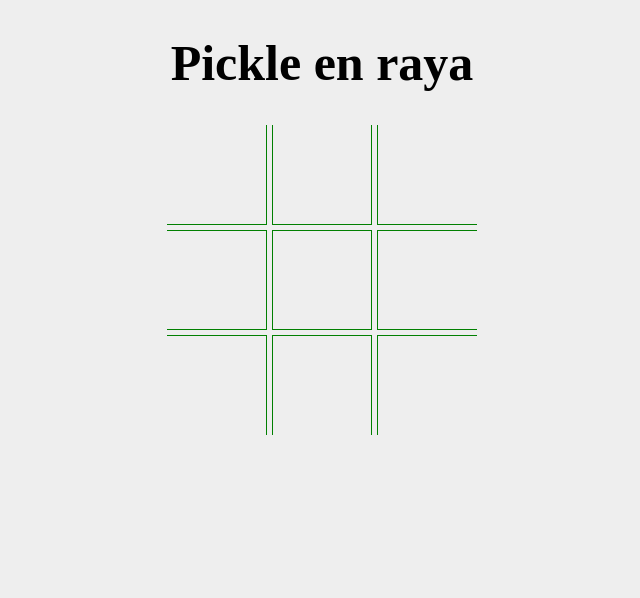
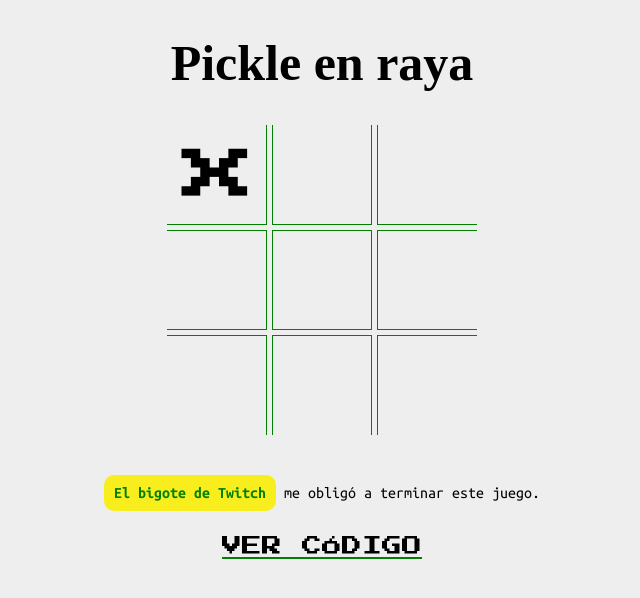
Before and after one commit to malpicado/pickle-en-raya, a plain HTML site: page index.html in a window 1280 px wide. Both pictures are taken after a click on the element 537 px from the left and 167 px from the top of the page. Shown: the whole page, without its empty margins (318-958 px from the left). Drawn offline with Linux system fonts and the light colour scheme; a web font is replaced by a local one.

Commit message:
La solución que Gentleman Programing se comprometió a resolver y nunca llegó... lo terminamos hanciendo nosotros... gracias tío bigote

```diff
--- a/index.html
+++ b/index.html
@@ -43,5 +43,9 @@
         </div>
     </div>
     <script src="pickle.js"></script>
+    <footer>
+        <p class="footer"><a href="https://www.youtube.com/@GentlemanProgramming?sub_confirmation=1" target="_blank">El bigote de Twitch</a> me obligó a terminar este juego.</p>
+        <a href="https://github.com/malpicado/pickle-en-raya" target="_blank" class="code">ver código</a>
+    </footer>
 </body>
 </html>
--- a/pickle.js
+++ b/pickle.js
@@ -7,7 +7,7 @@ span = document.getElementsByTagName("span");
 restartButton = '<button onclick="playAgain()"><svg xmlns="http://www.w3.org/2000/svg" width="30" height="30" fill="currentColor" class="bi bi-arrow-repeat" viewBox="0 0 16 16"><path d="M11.534 7h3.932a.25.25 0 0 1 .192.41l-1.966 2.36a.25.25 0 0 1-.384 0l-1.966-2.36a.25.25 0 0 1 .192-.41zm-11 2h3.932a.25.25 0 0 0 .192-.41L2.692 6.23a.25.25 0 0 0-.384 0L.342 8.59A.25.25 0 0 0 .534 9z"/><path fill-rule="evenodd" d="M8 3c-1.552 0-2.94.707-3.857 1.818a.5.5 0 1 1-.771-.636A6.002 6.002 0 0 1 13.917 7H12.9A5.002 5.002 0 0 0 8 3zM3.1 9a5.002 5.002 0 0 0 8.757 2.182.5.5 0 1 1 .771.636A6.002 6.002 0 0 1 2.083 9H3.1z"/></svg></button>';
 
 function play(y) {
-    if (y.dataset.player == "none" && window.isGameOver == false) {
+    if (y.dataset.player == "none" && isGameOver == false) {
         y.innerHTML = playerTurn;
         y.dataset.player = playerTurn;
         moves++;
@@ -17,28 +17,26 @@ function play(y) {
             playerTurn = "x";
         }
     }
-    verGanador(1, 2, 3);
-    verGanador(4, 5, 6);
-    verGanador(7, 8, 9);
-    verGanador(1, 4, 7);
-    verGanador(2, 5, 8);
-    verGanador(3, 6, 9);
-    verGanador(1, 5, 9);
-    verGanador(3, 5, 7);
+    verGanador(1,2,3);
+    verGanador(4,5,6);
+    verGanador(7,8,9);
+    verGanador(1,4,7);
+    verGanador(2,5,8);
+    verGanador(3,6,9);
+    verGanador(1,5,9);
+    verGanador(3,5,7);
     if (moves == 9 && isGameOver == false) {
         empate();
     }
 }
 
 function verGanador(a, b, c) {
-    a--;
-    b--;
-    c--;
+    a--; b--; c--;
     if (
-        span[a].dataset.player === span[b].dataset.player &&
-        span[b].dataset.player === span[c].dataset.player &&
-        span[a].dataset.player === span[c].dataset.player &&
-        (span[a].dataset.player === "x" || span[a].dataset.player === "o") && isGameOver == false
+        (span[a].dataset.player === span[b].dataset.player) &&
+        (span[b].dataset.player === span[c].dataset.player) &&
+        (span[a].dataset.player === span[c].dataset.player) &&
+        (span[a].dataset.player === "x" || span[a].dataset.player === "o")&& isGameOver == false
     ) {
         span[a].parentNode.className += " activeBox";
         span[b].parentNode.className += " activeBox";
@@ -67,7 +65,7 @@ function resetGame() {
 }
 
 function gameOver(a) {
-    let gameOverAlertElement = "<b>EL JUEGO HA TERMINADO</b><br> Jugador " + span[a].dataset.player.toUpperCase() + " ha ganado! <br><br>" + restartButton;
+    let gameOverAlertElement = `<b>EL JUEGO HA TERMINADO</b><br> Jugador ` + span[a].dataset.player.toUpperCase() + ` ha ganado! <br><br>` + restartButton;
 
     let div = document.createElement("div");
     div.className = "alert";
--- a/style.css
+++ b/style.css
@@ -1,5 +1,4 @@
-@import url('https://fonts.googleapis.com/css2?family=Press+Start+2P&family=Rubik+Iso&display=swap');
-
+@import url('https://fonts.googleapis.com/css2?family=Press+Start+2P&family=Rubik+Iso&family=Ubuntu+Mono:wght@400;700&display=swap');
 
 body{
     background-color: #eee;
@@ -76,6 +75,10 @@ span{
     -webkit-animation: larger 0.5s;
     -moz-animation: larger 0.5s;
     animation-fill-mode: forwards;
+    -moz-animation-fill-mode: forwards;
+    box-sizing: content-box;
+    padding: 80px;
+    top: 0;
 }
 
 .activeBox{
@@ -90,3 +93,43 @@ button{
 button:focus{
 background: #F8EE1E;
 }
+
+.footer{
+    margin-top: 50px;
+    text-align: center;
+    font-family: "ubuntu mono";
+}
+
+.footer a{
+    text-decoration: none;
+    background-color: #F8EE1E;
+    padding: 10px;
+    border-radius: 10px;
+    color: #018001;
+    font-weight: bold;
+}
+
+.footer a:hover{
+    background-color: #018001;
+    color: #eee;
+    transition: .5s;
+}
+
+.code{
+    text-decoration: underline solid #018001;
+    color: black;
+    margin-top: 35px;
+    display: block;
+    text-align: center;
+    font-size: 20px;
+    font-family: "Press Start 2p";
+    text-transform: uppercase;
+}
+
+.code:hover{
+    text-decoration: underline solid #F8EE1E;
+}
+
+.reseteo{
+    padding: 20px ;
+}
```
